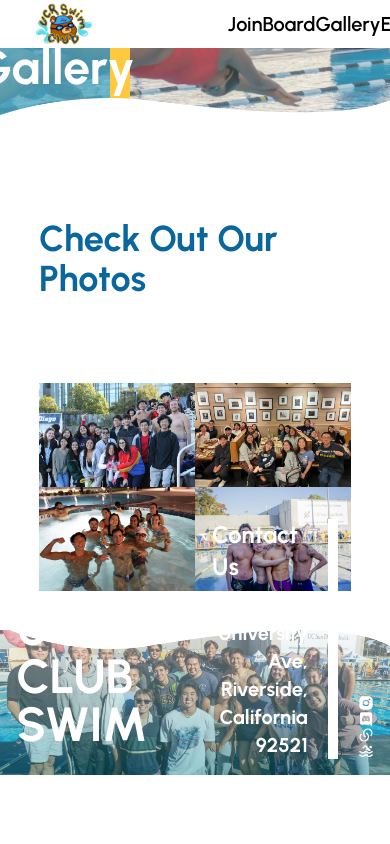
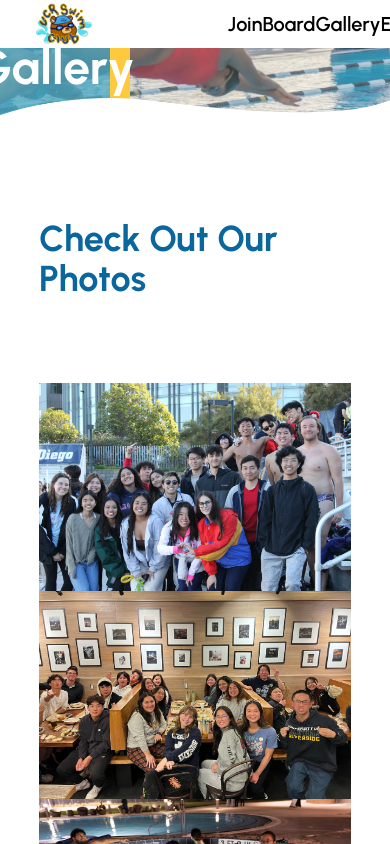
Before and after one commit to acm-ucr/ucr-swim-website, a Next.js app: page /gallery in a window 390 px wide. Shown: the top 844 px of the page. Built offline with nearby package versions, Linux system fonts and the light colour scheme.

Commit message:
added mobile responsiveness

```diff
--- a/src/app/gallery/page.js
+++ b/src/app/gallery/page.js
@@ -13,7 +13,7 @@ const Gallery = () => {
         Check Out Our Photos
       </p>
 
-      <div className="grid grid-cols-2 w-4/5">
+      <div className="lg:grid lg:grid-cols-2 w-4/5">
         {PICTURES.map((picture, index) => (
           <Picture
             key={index}
```
